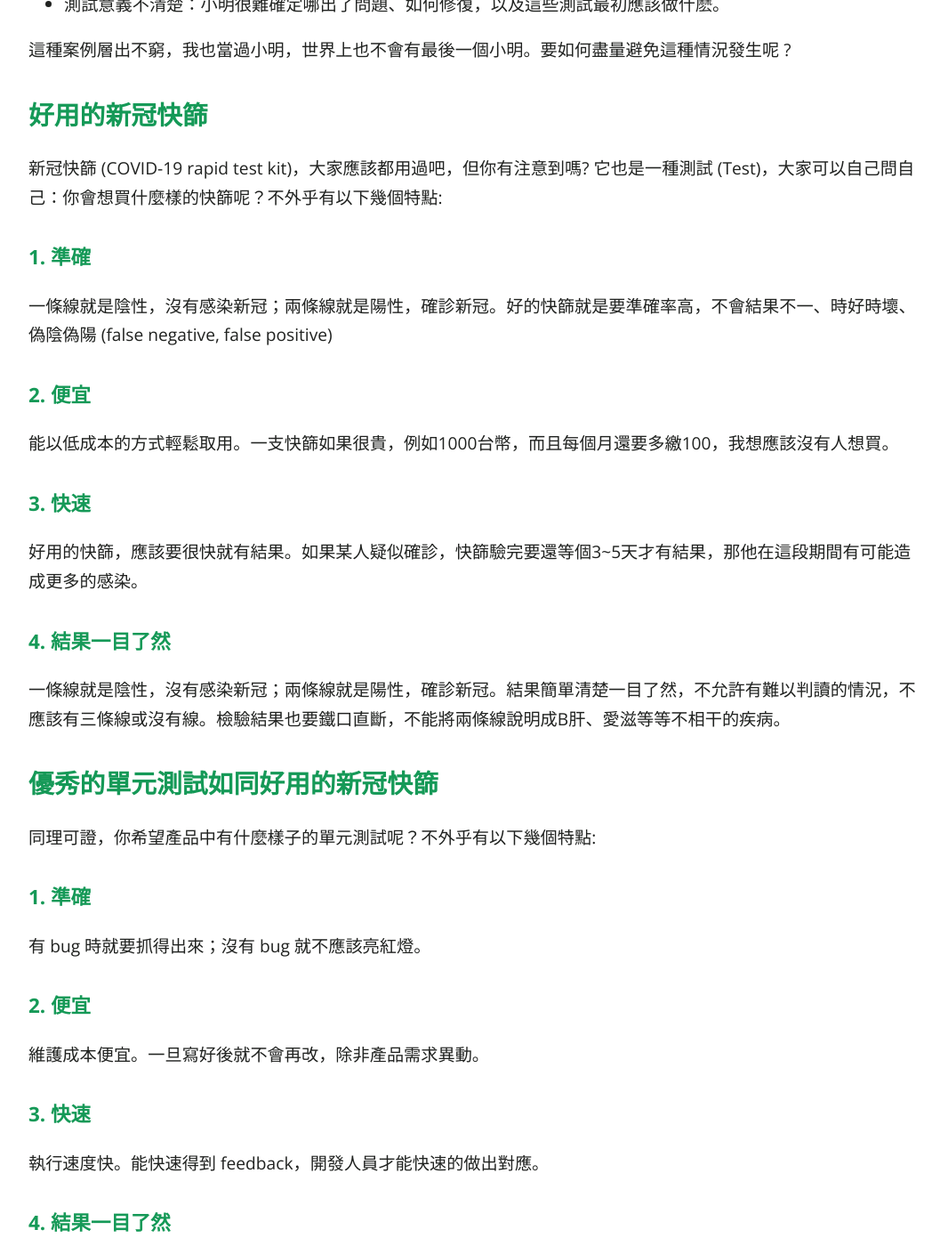
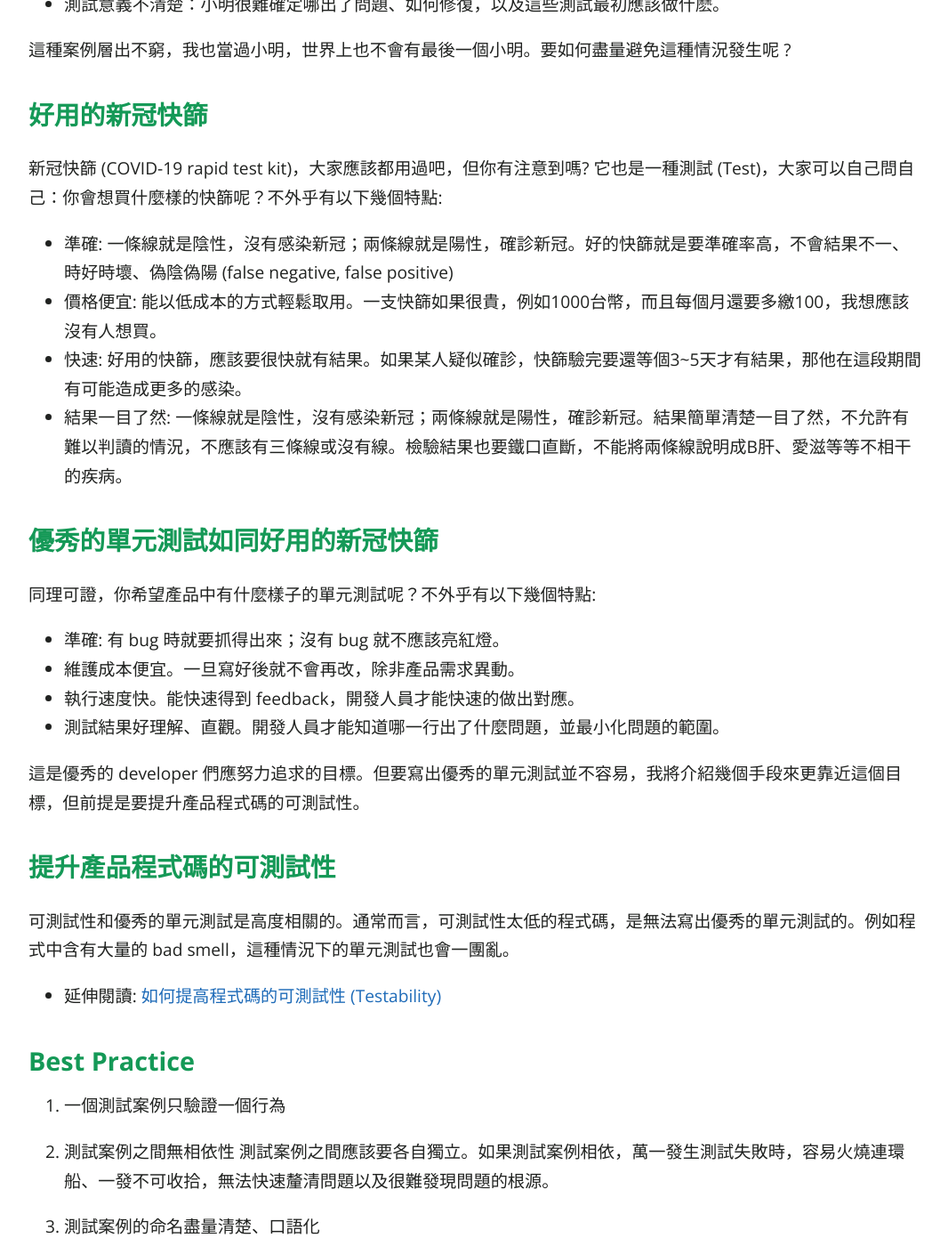
Before and after one commit to KaiSheng714/KaiSheng714.github.io, a Jekyll site: the page built from _posts/2022-09-19-good-unit-test.md, in a window 1280 px wide and 1400 px high, scrolled down 1492 px. Shown: the whole window at 89% size, without its empty margins (104-1170 px from the left). Built offline with Jekyll 4.4.1, drawn with Linux system fonts in a browser that asks for light colours; comment, search, counter and statistics services are not loaded; some of the changed text lies outside the part shown.

Commit message:
good-unit-test

```diff
--- a/_posts/2022-09-19-good-unit-test.md
+++ b/_posts/2022-09-19-good-unit-test.md
@@ -32,27 +32,18 @@ image: /assets/image/good-unit-test.png
 ## **好用的新冠快篩**
 新冠快篩 (COVID-19 rapid test kit)，大家應該都用過吧，但你有注意到嗎? 它也是一種測試 (Test)，大家可以自己問自己：你會想買什麼樣的快篩呢？不外乎有以下幾個特點:
 
-### **1. 準確**
-一條線就是陰性，沒有感染新冠；兩條線就是陽性，確診新冠。好的快篩就是要準確率高，不會結果不一、時好時壞、偽陰偽陽 (false negative, false positive)
-### **2. 便宜**
-能以低成本的方式輕鬆取用。一支快篩如果很貴，例如1000台幣，而且每個月還要多繳100，我想應該沒有人想買。
-
-### **3. 快速**
-好用的快篩，應該要很快就有結果。如果某人疑似確診，快篩驗完要還等個3~5天才有結果，那他在這段期間有可能造成更多的感染。
-
-### **4. 結果一目了然**
-一條線就是陰性，沒有感染新冠；兩條線就是陽性，確診新冠。結果簡單清楚一目了然，不允許有難以判讀的情況，不應該有三條線或沒有線。檢驗結果也要鐵口直斷，不能將兩條線說明成B肝、愛滋等等不相干的疾病。
+- 準確: 一條線就是陰性，沒有感染新冠；兩條線就是陽性，確診新冠。好的快篩就是要準確率高，不會結果不一、時好時壞、偽陰偽陽 (false negative, false positive)
+- 價格便宜: 能以低成本的方式輕鬆取用。一支快篩如果很貴，例如1000台幣，而且每個月還要多繳100，我想應該沒有人想買。
+- 快速: 好用的快篩，應該要很快就有結果。如果某人疑似確診，快篩驗完要還等個3~5天才有結果，那他在這段期間有可能造成更多的感染。
+- 結果一目了然: 一條線就是陰性，沒有感染新冠；兩條線就是陽性，確診新冠。結果簡單清楚一目了然，不允許有難以判讀的情況，不應該有三條線或沒有線。檢驗結果也要鐵口直斷，不能將兩條線說明成B肝、愛滋等等不相干的疾病。
 
 ## **優秀的單元測試如同好用的新冠快篩**
 同理可證，你希望產品中有什麼樣子的單元測試呢？不外乎有以下幾個特點:
-### **1. 準確**
-有 bug 時就要抓得出來；沒有 bug 就不應該亮紅燈。
-### **2. 便宜**
-維護成本便宜。一旦寫好後就不會再改，除非產品需求異動。
-### **3. 快速**
-執行速度快。能快速得到 feedback，開發人員才能快速的做出對應。
-### **4. 結果一目了然**
-測試結果好理解、直觀。開發人員才能知道哪一行出了什麼問題，並最小化問題的範圍。
+
+- 準確: 有 bug 時就要抓得出來；沒有 bug 就不應該亮紅燈。
+- 維護成本便宜。一旦寫好後就不會再改，除非產品需求異動。
+- 執行速度快。能快速得到 feedback，開發人員才能快速的做出對應。
+- 測試結果好理解、直觀。開發人員才能知道哪一行出了什麼問題，並最小化問題的範圍。
 
 這是優秀的 developer 們應努力追求的目標。但要寫出優秀的單元測試並不容易，我將介紹幾個手段來更靠近這個目標，但前提是要提升產品程式碼的可測試性。
 
```
Also changed, not shown: other parts of _posts/2022-09-19-good-unit-test.md (+2 -2 lines).
